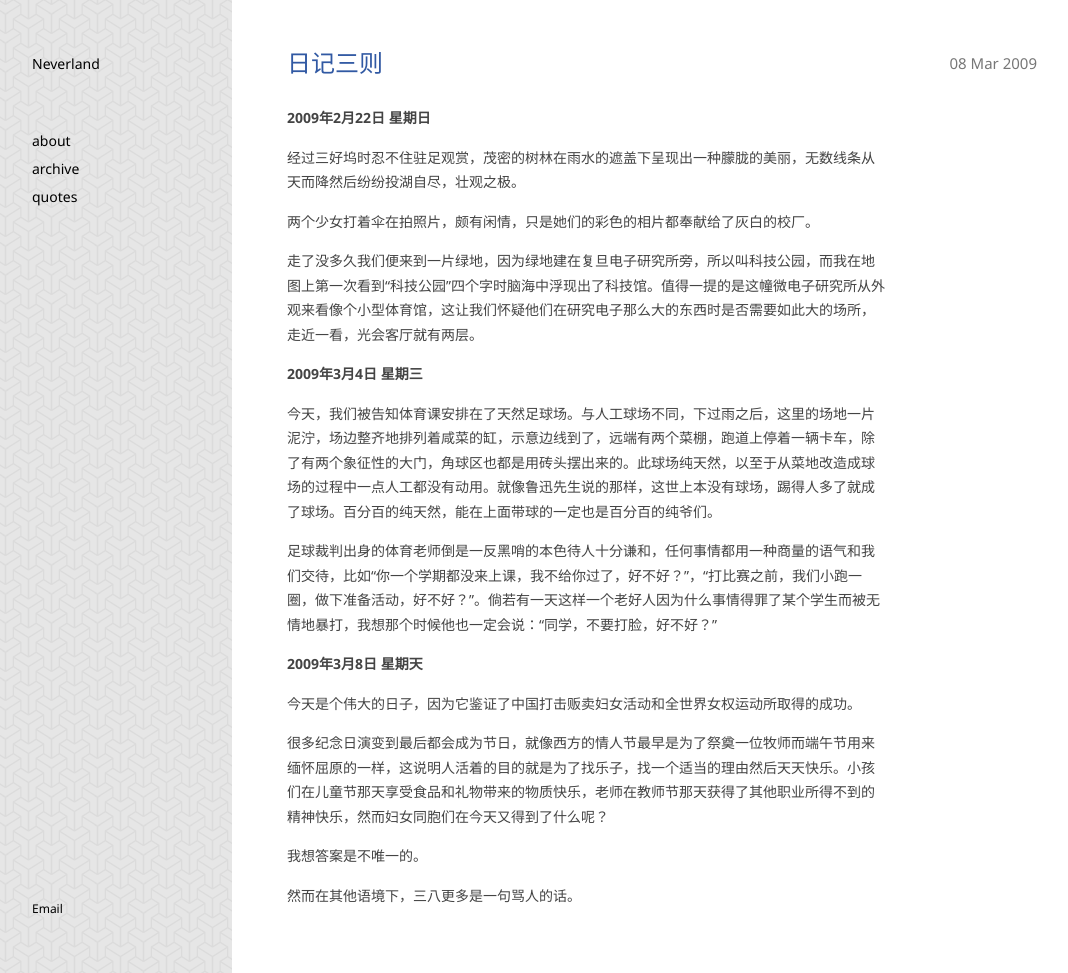
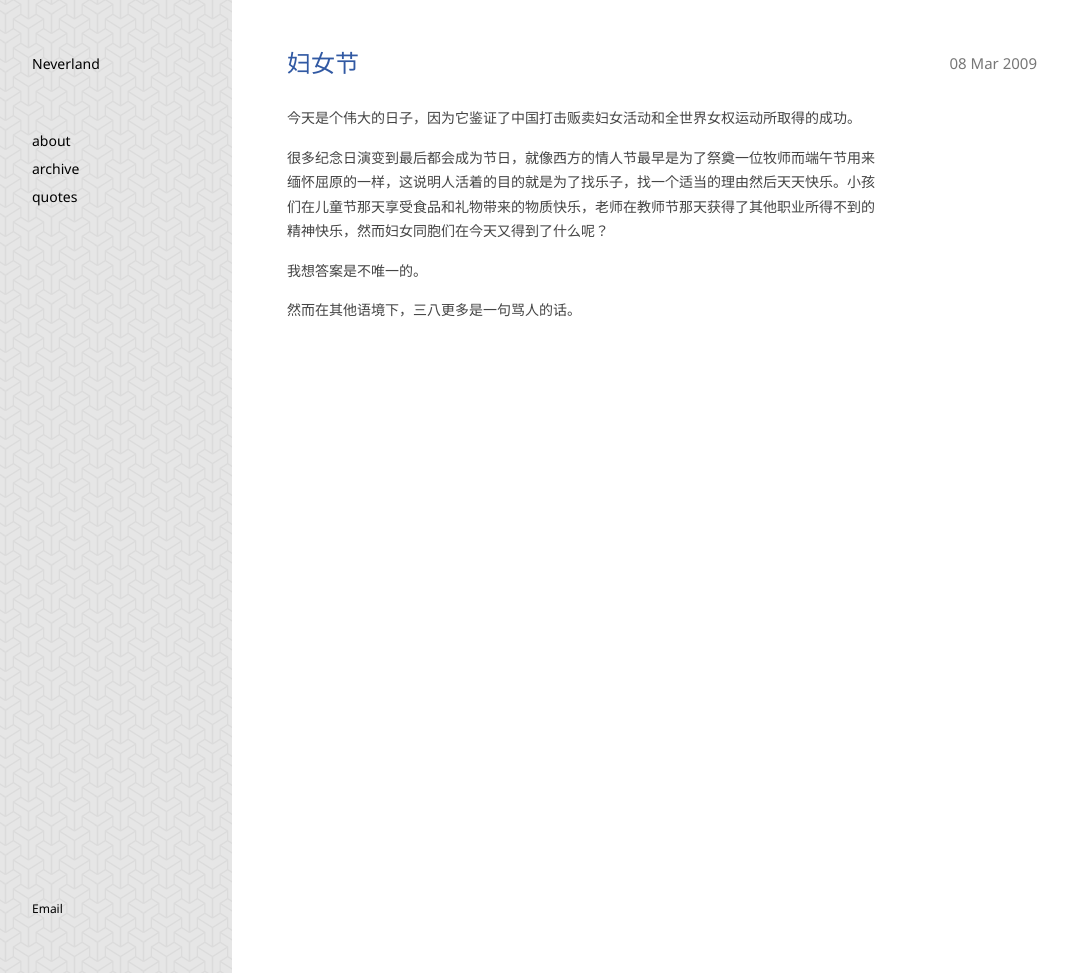
Before and after one commit to dreamsome/onesuper.github.com, a Jekyll site: the page built from _posts/life/2009-03-08-dairy.md, in a window 1280 px wide and 973 px high. Shown: the whole window, without its empty margins (18-1086 px from the left). Built offline with Jekyll 4.4.1, drawn with Linux system fonts in a browser that asks for light colours; Markdown is read by kramdown in place of the engine named in the settings.

Commit message:
old post

```diff
--- a/_posts/life/2009-03-08-dairy.md
+++ b/_posts/life/2009-03-08-dairy.md
@@ -1,30 +1,9 @@
 ---
 layout: post
-title: "日记三则"
+title: "妇女节"
 category: life
 ---
 
-**2009年2月22日 星期日**
-
-经过三好坞时忍不住驻足观赏，茂密的树林在雨水的遮盖下呈现出一种朦胧的美丽，无数线条从天而降然后纷纷投湖自尽，壮观之极。
-
-
-两个少女打着伞在拍照片，颇有闲情，只是她们的彩色的相片都奉献给了灰白的校厂。
-
-
-走了没多久我们便来到一片绿地，因为绿地建在复旦电子研究所旁，所以叫科技公园，而我在地图上第一次看到“科技公园”四个字时脑海中浮现出了科技馆。值得一提的是这幢微电子研究所从外观来看像个小型体育馆，这让我们怀疑他们在研究电子那么大的东西时是否需要如此大的场所，走近一看，光会客厅就有两层。
-
-
-**2009年3月4日 星期三**
-
-
-今天，我们被告知体育课安排在了天然足球场。与人工球场不同，下过雨之后，这里的场地一片泥泞，场边整齐地排列着咸菜的缸，示意边线到了，远端有两个菜棚，跑道上停着一辆卡车，除了有两个象征性的大门，角球区也都是用砖头摆出来的。此球场纯天然，以至于从菜地改造成球场的过程中一点人工都没有动用。就像鲁迅先生说的那样，这世上本没有球场，踢得人多了就成了球场。百分百的纯天然，能在上面带球的一定也是百分百的纯爷们。
-
-
-足球裁判出身的体育老师倒是一反黑哨的本色待人十分谦和，任何事情都用一种商量的语气和我们交待，比如“你一个学期都没来上课，我不给你过了，好不好？”，“打比赛之前，我们小跑一圈，做下准备活动，好不好？”。倘若有一天这样一个老好人因为什么事情得罪了某个学生而被无情地暴打，我想那个时候他也一定会说：“同学，不要打脸，好不好？”
-
-
-**2009年3月8日 星期天**
 
 
 今天是个伟大的日子，因为它鉴证了中国打击贩卖妇女活动和全世界女权运动所取得的成功。
```
